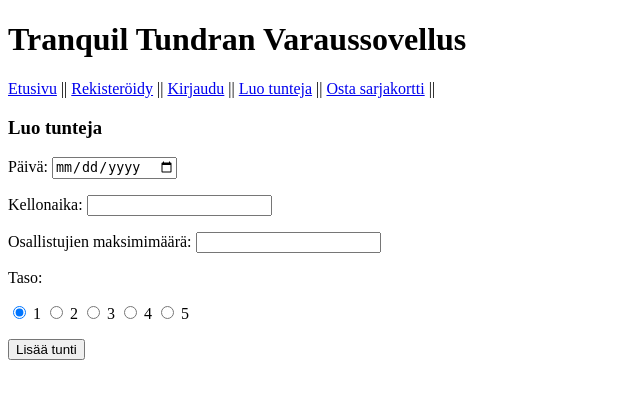
After one commit to lautsar/tsoha2020, a Flask app: page /lessons in a window 1280 px wide. The commit adds this page. Shown: the top 399 px of the page, without its empty margins (0-640 px from the left). Run offline with Flask 2, Linux system fonts and the light colour scheme.

Commit message:
First draft of lessons

```diff
--- a/app.py
+++ b/app.py
@@ -2,7 +2,7 @@ from flask import Flask
 from flask import redirect, render_template, request
 from flask_sqlalchemy import SQLAlchemy
 from os import getenv
-import users
+import users, lessons
 
 app = Flask(__name__)
 app.secret_key = getenv("SECRET_KEY")
@@ -54,5 +54,21 @@ def logout():
 def purchase():
     return render_template("purchase.html")
 
+@app.route("/lessons", methods=["get","post"])
+def cr_lessons():
+    if request.method == "GET":
+        return render_template("create_lessons.html")
+    if request.method == "POST":
+        print("Tulee postiin")
+        date = request.form["date"]
+        time = int(request.form["time"])
+        max = int(request.form["max"])
+        level = int(request.form["level"])
+        print("Arvot tallentuvat")
+        if lessons.create(date,time,max,level,db):
+            return redirect("/lessons")
+        else:
+            return render_template("error.html", message = "Virhe tunnin luonnissa.")
+
 #if __name__ == "__main__":
 #    app.run(debug=True)
--- a/schema.sql
+++ b/schema.sql
@@ -15,7 +15,7 @@ CREATE TABLE lessons (
     level INTEGER,
     max INTEGER,
     date DATE,
-    clock INTEGER,
+    time INTEGER,
     active BOOLEAN
 );
 
--- /dev/null
+++ b/templates/create_lessons.html
@@ -0,0 +1,24 @@
+{% extends "layout.html" %}
+
+{% block body %}
+<h3>Luo tunteja</h3>
+
+<form action="/lessons" method="post">
+    Päivä: <input type="date" name="date">
+    <p>
+    Kellonaika: <input type="number" name="time" min = 0, max = 23>
+    <p>
+    Osallistujien maksimimäärä: <input type="number" name="max" min=1>
+    <p>
+    Taso:
+    <p>
+        <input type="radio" name="level" value="1" checked> 1
+        <input type="radio" name="level" value="2"> 2
+        <input type="radio" name="level" value="3"> 3
+        <input type="radio" name="level" value="4"> 4
+        <input type="radio" name="level" value="5"> 5
+    <p>
+<input type="submit" value="Lisää tunti">
+</form>
+
+{% endblock %}
--- a/templates/layout.html
+++ b/templates/layout.html
@@ -8,8 +8,11 @@
     <body>
     <h1>Tranquil Tundran Varaussovellus</h1>
     <p>
-    <a href="/">Etusivu</a> || <a href="/lessons">Selaa tunteja</a>
-    || <a href="/purchase">Osta sarjakortti</a>
+    <a href="/">Etusivu</a> ||
+    <a href="/register">Rekisteröidy</a> ||
+    <a href="/login">Kirjaudu</a> ||
+    <a href="/lessons">Luo tunteja</a> ||
+    <a href="/purchase">Osta sarjakortti</a> ||
     </p>
       {% block body %}
       <p>
--- a/templates/purchase.html
+++ b/templates/purchase.html
@@ -6,7 +6,7 @@
 <p>Valitse kertojen määrä:</p>
 <form action="/login" method="post">
     <p>
-        <input type="radio" name="card" value="5" checked> 5 kertaa (80 €, 17 €/kerta<br>
+        <input type="radio" name="card" value="5" checked> 5 kertaa (80 €, 17 €/kerta)<br>
         <input type="radio" name="card" value="10"> 10 kertaa (150 €, 15 €/kerta)
     </p>
 
```
Also changed, not shown: lessons.py (added, +16 -0 lines), templates/demo.html (deleted, +0 -37 lines), templates/user_error.html (deleted, +0 -9 lines).
